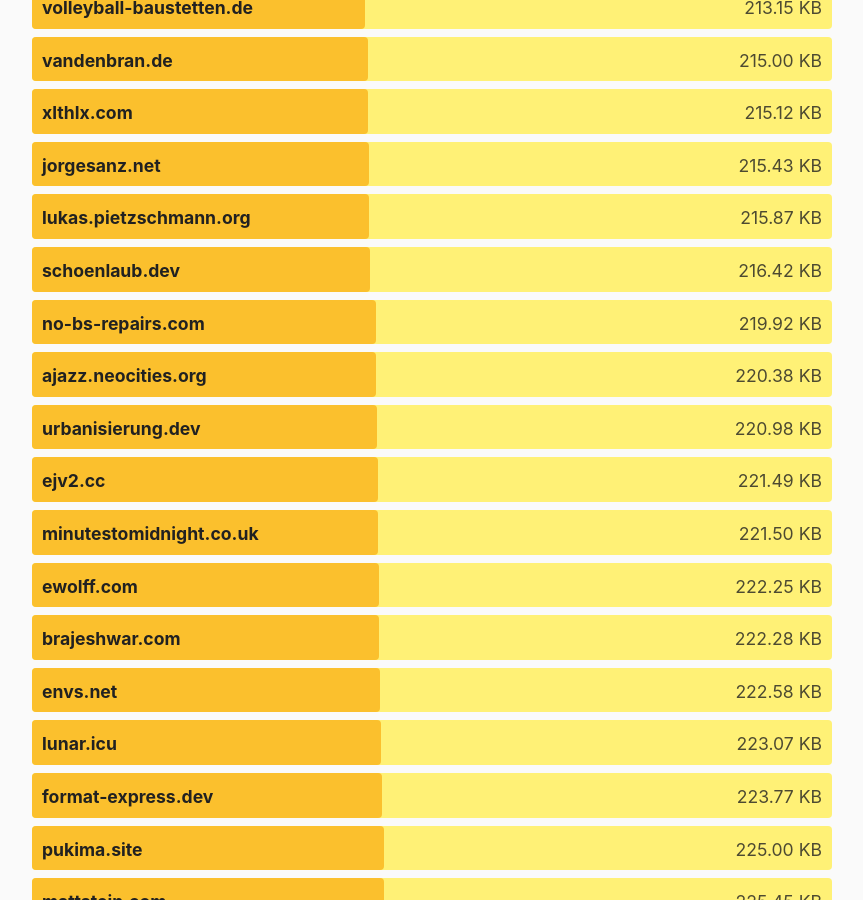
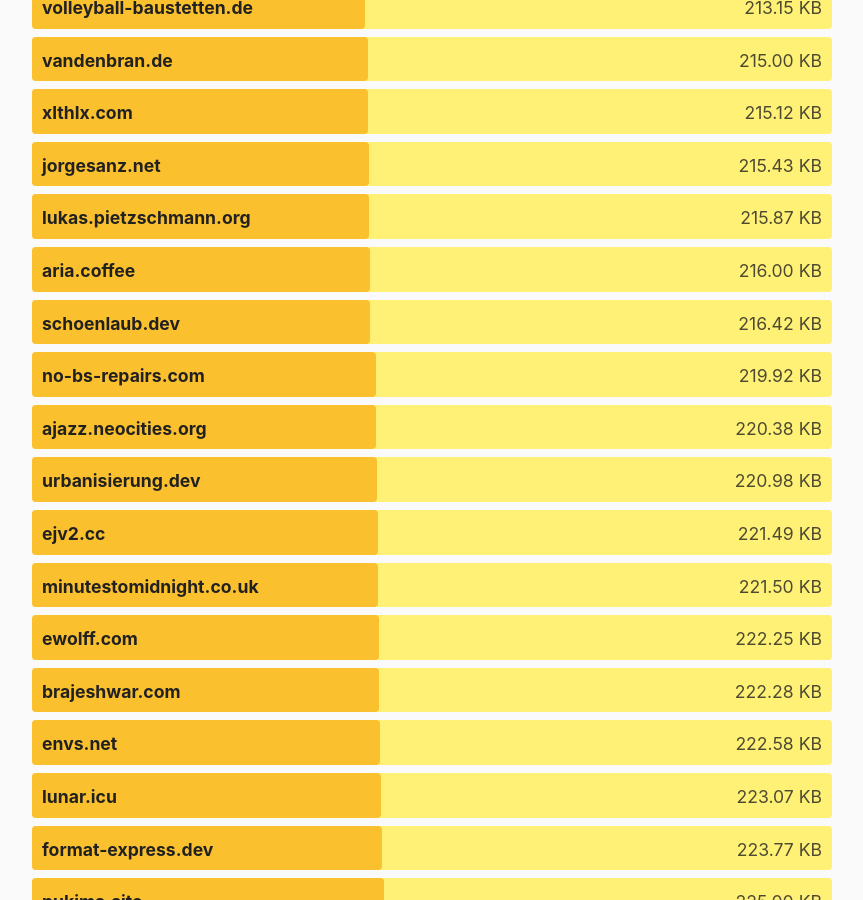
Before and after one commit to kevquirk/512kb.club, a Jekyll site: the page built from index.md, in a window 1280 px wide and 900 px high, scrolled down 34306 px. Shown: the whole window, without its empty margins (208-1071 px from the left). Built offline with Jekyll 4.4.1, drawn with Linux system fonts in a browser that asks for light colours.

Commit message:
Add aria.coffee
https://radar.cloudflare.com/scan/a51a060b-f6bd-44b5-bf74-d3639937773d/summary

```diff
--- a/_data/sites.yml
+++ b/_data/sites.yml
@@ -4167,3 +4167,8 @@
   url: https://zwieratko.sk/
   size: 30.94
   last_checked: 2025-05-18
+
+- domain: aria.coffee
+  url: https://aria.coffee/
+  size: 216
+  last_checked: 2025-05-27
```
